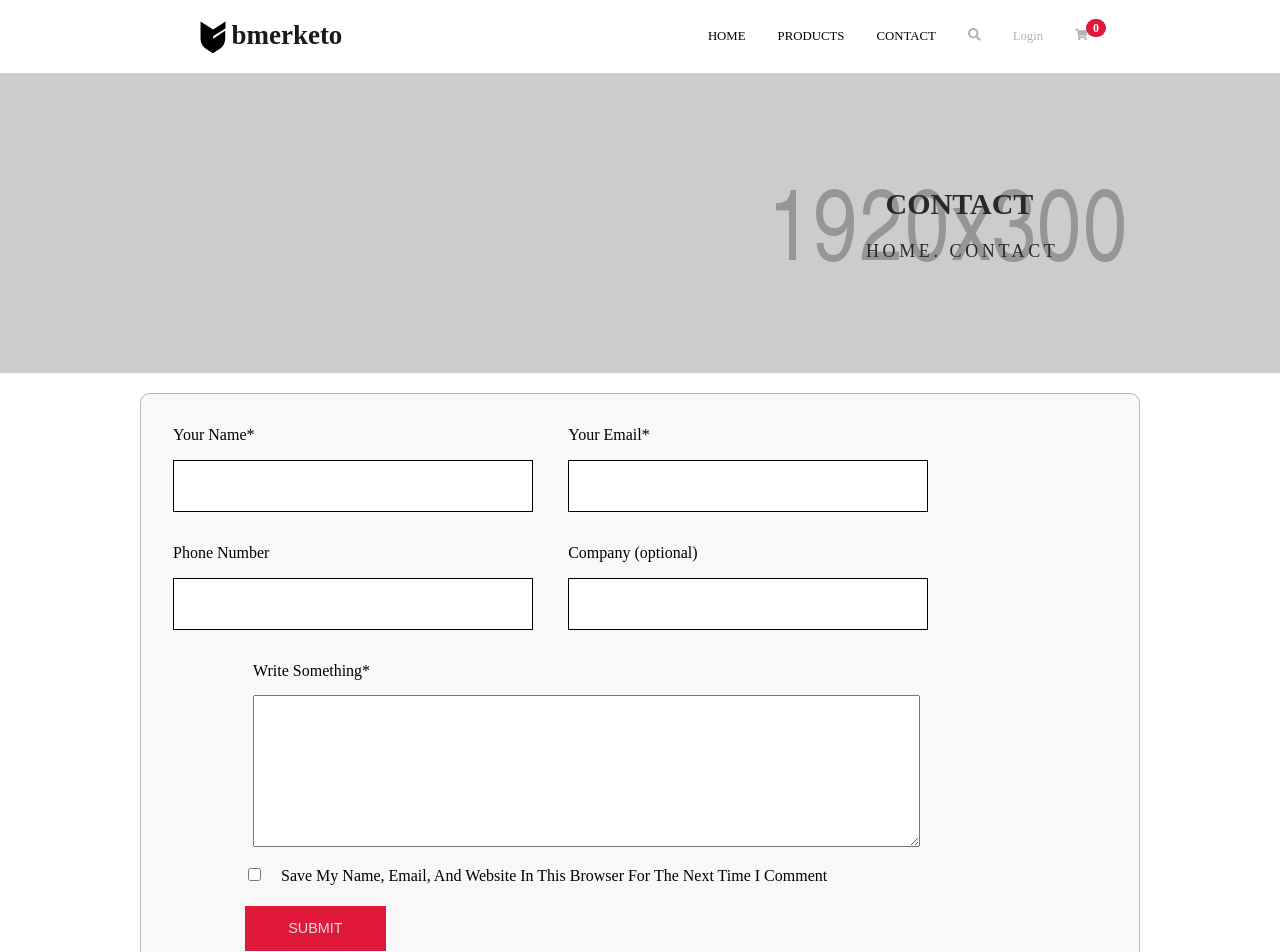
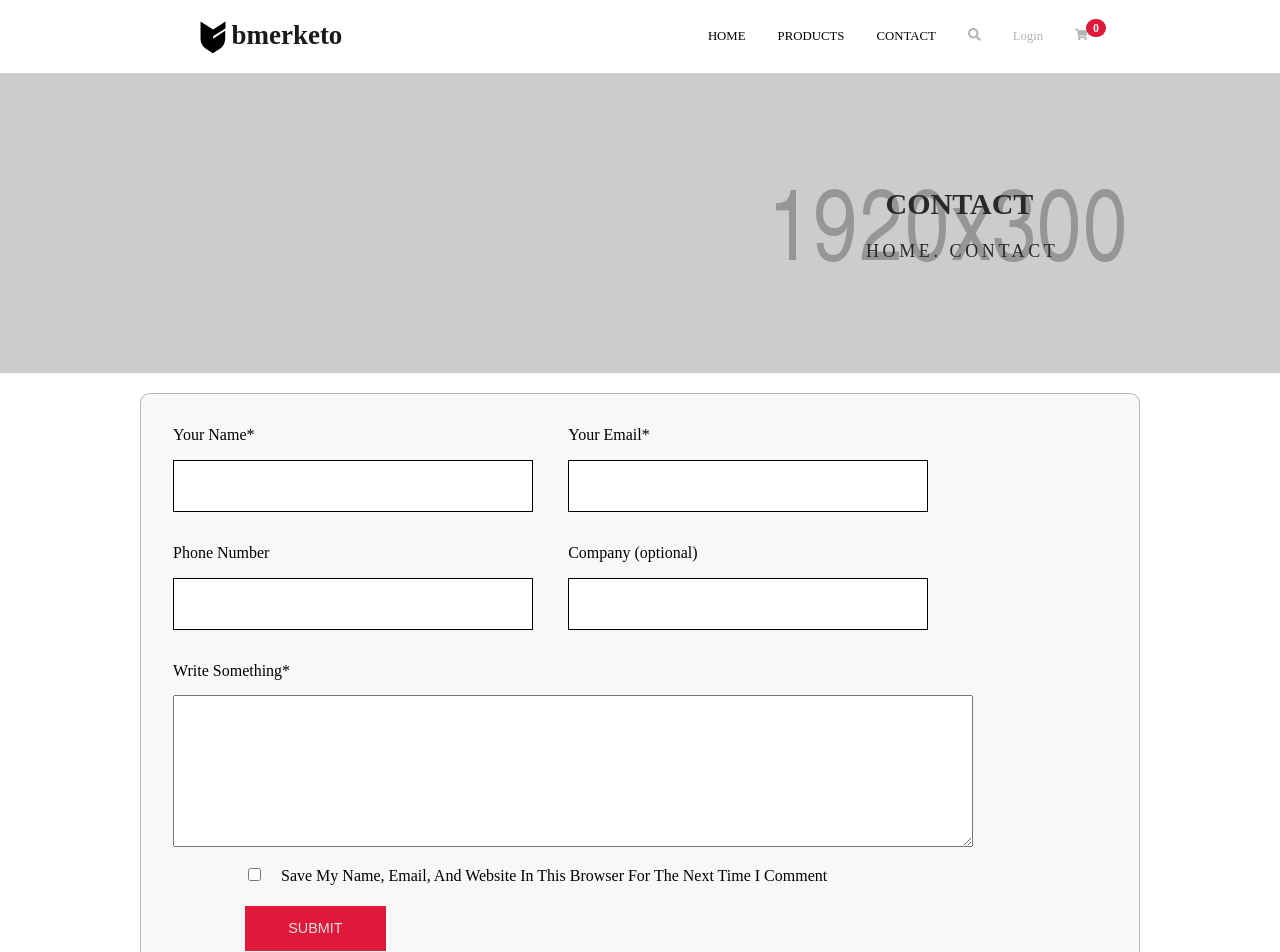
Before and after one commit to c4trisk/gruppuppgift-ehandel, a React (Vite) app: page /contact in a window 1280 px wide. Shown: the top 952 px of the page. Built offline with nearby package versions, Linux system fonts and the light colour scheme.

Commit message:
styling applied to the contact-page and reg-page

```diff
--- a/src/index.css
+++ b/src/index.css
@@ -887,7 +887,7 @@ margin-top: 30px;
     margin-right: 2.2em
 }
 
-#textarea{
+.contact-textarea{
     width: 50em;
 }
 #contact-checkbox{
@@ -900,7 +900,6 @@ margin-top: 30px;
 display: flex;
 flex-direction: column;
 margin-bottom: 20px;
-margin-left: 80px;
 }
 .contact-textarea label{
 margin-bottom: 15px;
```
